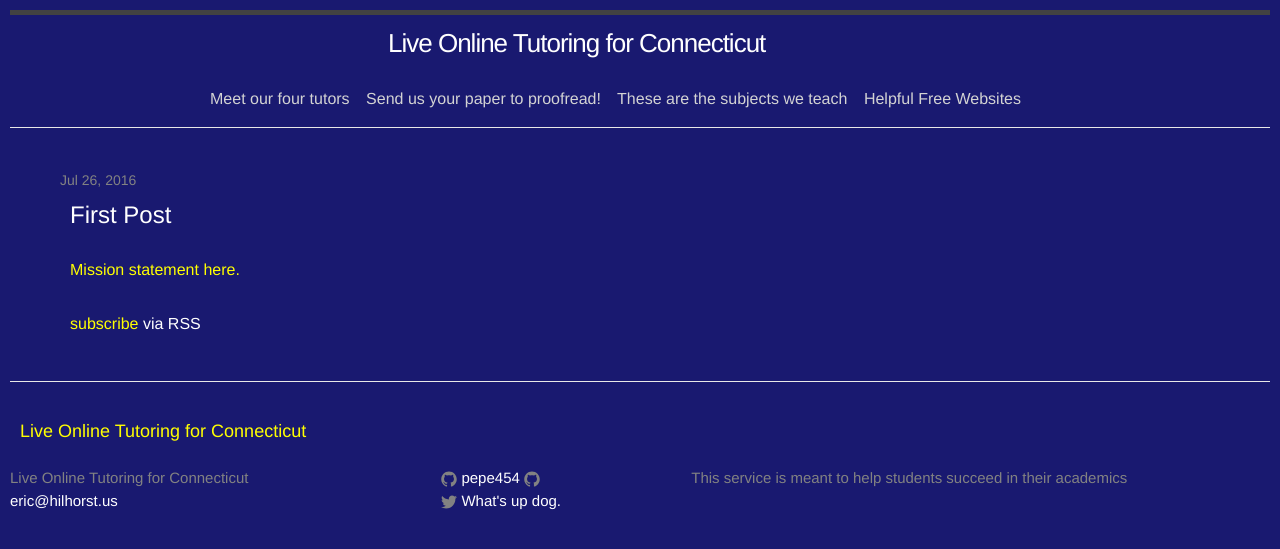
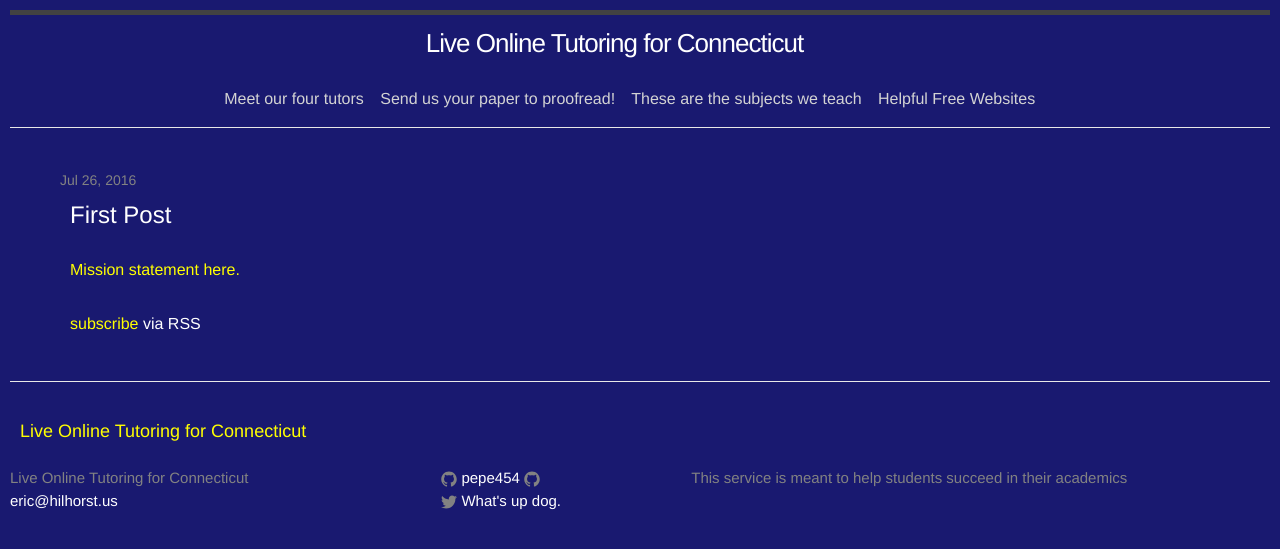
Before and after one commit to pepe454/pepe454.github.io, a Jekyll site: the page built from index.html, in a window 1280 px wide. Shown: the top 549 px of the page. Built offline with Jekyll 4.4.1, drawn with Linux system fonts in a browser that asks for light colours.

Commit message:
Update _layout.scss

```diff
--- a/_sass/_layout.scss
+++ b/_sass/_layout.scss
@@ -15,7 +15,7 @@
     line-height: 56px;
     letter-spacing: -1px;
     color: white;
-    margin-left: 30%;
+    margin-left: 33%;
     margin-right: 25%;
     @include media-query($on-palm) {
       margin-left: 0%;
@@ -28,7 +28,7 @@
 
 .site-nav {
     line-height: 56px;
-    margin-left: 200px;
+    margin-left: 17%;
 
     .menu-icon {
         display: none;
```
